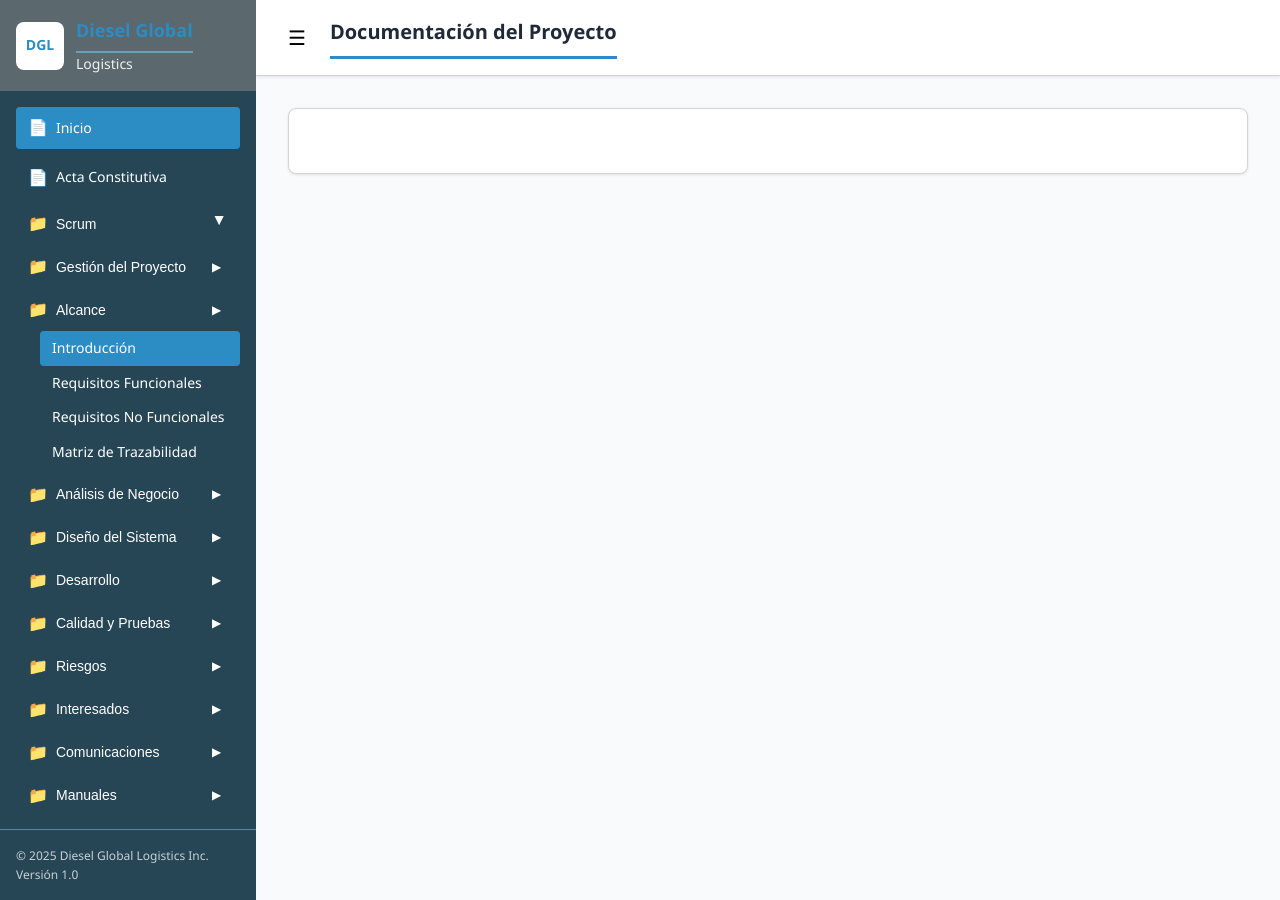
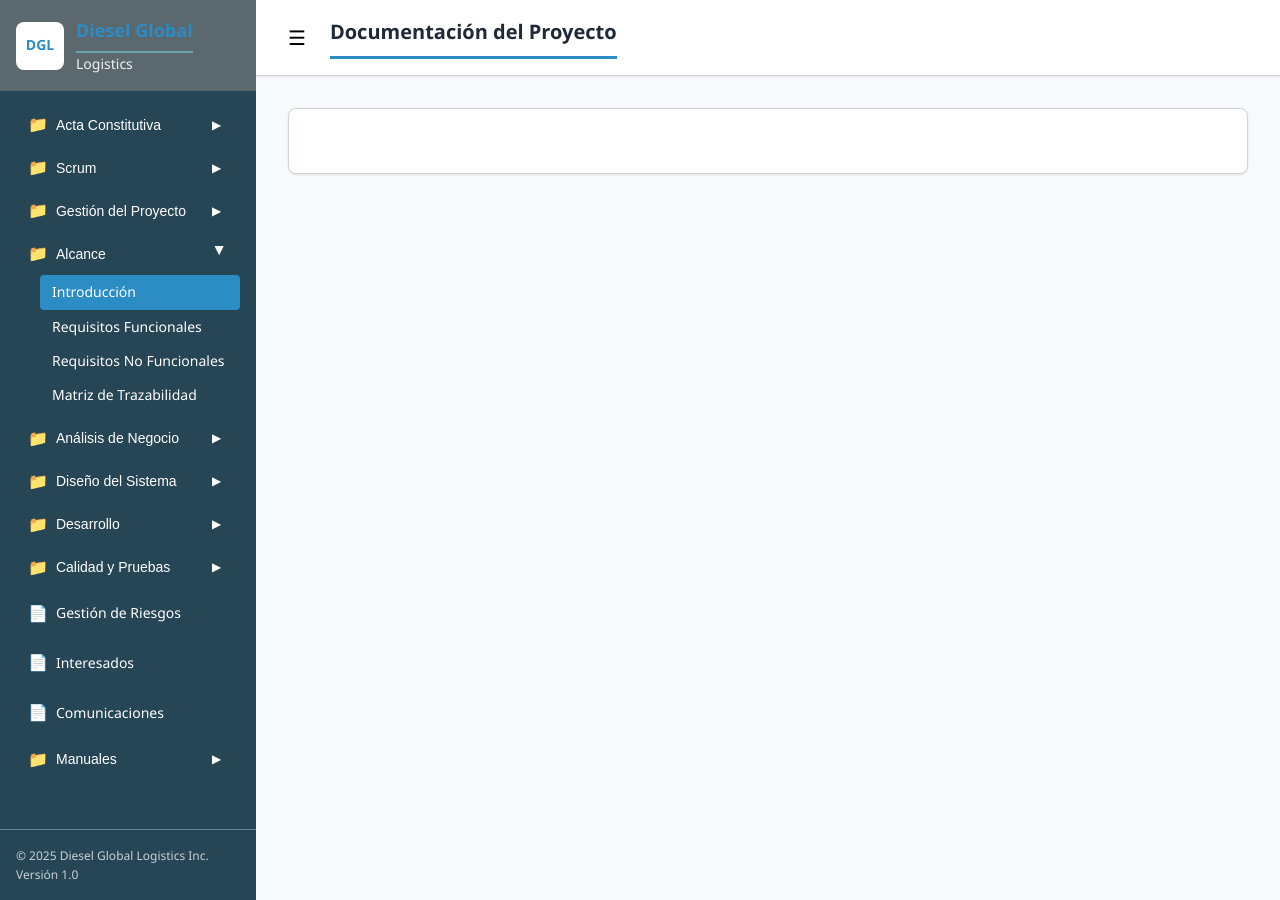
Before and after one commit to DaniOlvera17/documentacion-proyecto-dgl, a Jekyll site: the page built from 04-alcance/index.md, in a window 1280 px wide. Built offline with Jekyll 4.4.1, drawn with Linux system fonts in a browser that asks for light colours; our own code applies the rules of GitHub Pages for plain Markdown files; part of the change alters nothing that is shown.

Commit message:
Actualizacion de documentos-Mas Mitad 07-12-25

```diff
--- a/_config.yml
+++ b/_config.yml
@@ -1,33 +1,23 @@
-# ===============================
-# Configuración general del sitio
-# ===============================
+# Configuración del sitio
 title: "Diesel Global Logistics - Documentación"
-description: "Documentación técnica del proyecto Plataforma Web de Gestión de Almacén y Embarques"
-baseurl: "/documentacion-proyecto-diesel-global"
-url: "https://daniolvera17.github.io"
+description: "Documentación técnica del proyecto de gestión de inventarios"
+baseurl: "/documentacion-proyecto-dgl"
+url: "https://daniolve17.github.io"
 
-# ===============================
 # Tema de GitHub Pages
-# ===============================
 theme: jekyll-theme-cayman
 
-# ===============================
-# Configuración de Markdown
-# ===============================
-markdown: kramdown
-highlighter: rouge
+# Navegación del sitio
+navigation:
+  - id: acta-constitutiva
+    title: "Acta Constitutiva"
+    url: /01-acta-constitutiva/
+    children:
+      - title: "Acta Constitutiva"
+        url: /01-acta-constitutiva/IndexA
 
-# ===============================
-# Estructura de navegación
-# ===============================
-navigation:
-  - title: "Inicio"
-    url: /
-
-  - title: "Acta Constitutiva"
-    url: /01-acta-constitutiva/
-
-  - title: "Scrum"
+  - id: scrum
+    title: "Scrum"
     children:
       - title: "Introducción"
         url: /02-scrum/
@@ -46,20 +36,22 @@ navigation:
       - title: "Sprint 7"
         url: /02-scrum/sprint-7
 
-  - title: "Gestión del Proyecto"
+  - id: gestion
+    title: "Gestión del Proyecto"
     children:
       - title: "Introducción"
         url: /03-gestion-proyecto/
       - title: "Plan de Dirección"
         url: /03-gestion-proyecto/plan-direccion
-      - title: "EDT / WBS"
+      - title: "EDT/WBS"
         url: /03-gestion-proyecto/edt-wbs
       - title: "Cronograma"
         url: /03-gestion-proyecto/cronograma
       - title: "Presupuesto"
         url: /03-gestion-proyecto/presupuesto
 
-  - title: "Alcance"
+  - id: alcance
+    title: "Alcance"
     children:
       - title: "Introducción"
         url: /04-alcance/
@@ -70,20 +62,22 @@ navigation:
       - title: "Matriz de Trazabilidad"
         url: /04-alcance/matriz-trazabilidad
 
-  - title: "Análisis de Negocio"
+  - id: analisis
+    title: "Análisis de Negocio"
     children:
       - title: "Introducción"
         url: /05-analisis-negocio/
-      - title: "AS-IS"
+      - title: "Análisis AS-IS"
         url: /05-analisis-negocio/as-is
-      - title: "TO-BE"
+      - title: "Análisis TO-BE"
         url: /05-analisis-negocio/to-be
       - title: "Casos de Uso"
         url: /05-analisis-negocio/casos-uso
       - title: "Historias de Usuario"
         url: /05-analisis-negocio/historias-usuario
 
-  - title: "Diseño del Sistema"
+  - id: diseno
+    title: "Diseño del Sistema"
     children:
       - title: "Introducción"
         url: /06-diseno/
@@ -95,10 +89,11 @@ navigation:
         url: /06-diseno/api-rest
       - title: "Diagramas UML"
         url: /06-diseno/diagramas-uml
-      - title: "UI / UX"
+      - title: "UI/UX"
         url: /06-diseno/ui-ux
 
-  - title: "Desarrollo"
+  - id: desarrollo
+    title: "Desarrollo"
     children:
       - title: "Introducción"
         url: /07-desarrollo/
@@ -107,7 +102,8 @@ navigation:
       - title: "Frontend"
         url: /07-desarrollo/frontend
 
-  - title: "Calidad y Pruebas"
+  - id: calidad
+    title: "Calidad y Pruebas"
     children:
       - title: "Introducción"
         url: /08-calidad/
@@ -120,28 +116,20 @@ navigation:
       - title: "Reporte QA"
         url: /08-calidad/reporte-qa
 
-  - title: "Riesgos"
-    children:
-      - title: "Introducción"
-        url: /09-riesgos/
-      - title: "Registro de Riesgos"
-        url: /09-riesgos/registro-riesgos
+  - id: riesgos
+    title: "Gestión de Riesgos"
+    url: /09-riesgos/
 
-  - title: "Interesados"
-    children:
-      - title: "Introducción"
-        url: /10-interesados/
-      - title: "Registro de Interesados"
-        url: /10-interesados/registro-interesados
+  - id: interesados
+    title: "Interesados"
+    url: /10-interesados/
 
-  - title: "Comunicaciones"
-    children:
-      - title: "Introducción"
-        url: /11-comunicaciones/
-      - title: "Matriz de Comunicaciones"
-        url: /11-comunicaciones/matriz-comunicaciones
+  - id: comunicaciones
+    title: "Comunicaciones"
+    url: /11-comunicaciones/
 
-  - title: "Manuales"
+  - id: manuales
+    title: "Manuales"
     children:
       - title: "Introducción"
         url: /12-manuales/
@@ -150,29 +138,18 @@ navigation:
       - title: "Manual Técnico"
         url: /12-manuales/manual-tecnico
 
-# ===============================
-# Datos del proyecto
-# ===============================
+# Información del proyecto
 project:
-  code: "PROJ-DGL-2025"
+  code: "PROJ-2025-001"
   version: "1.0"
   start_date: "19/09/2025"
   duration: "17 semanas"
   team_size: 8
 
-# ===============================
-# Archivos y carpetas a excluir
-# ===============================
+# Configuración de construcción
 exclude:
   - README.md
   - Gemfile
   - Gemfile.lock
   - node_modules
   - vendor
-
-# ===============================
-# Plugins
-# ===============================
-plugins:
-  - jekyll-feed
-  - jekyll-seo-tag
```
